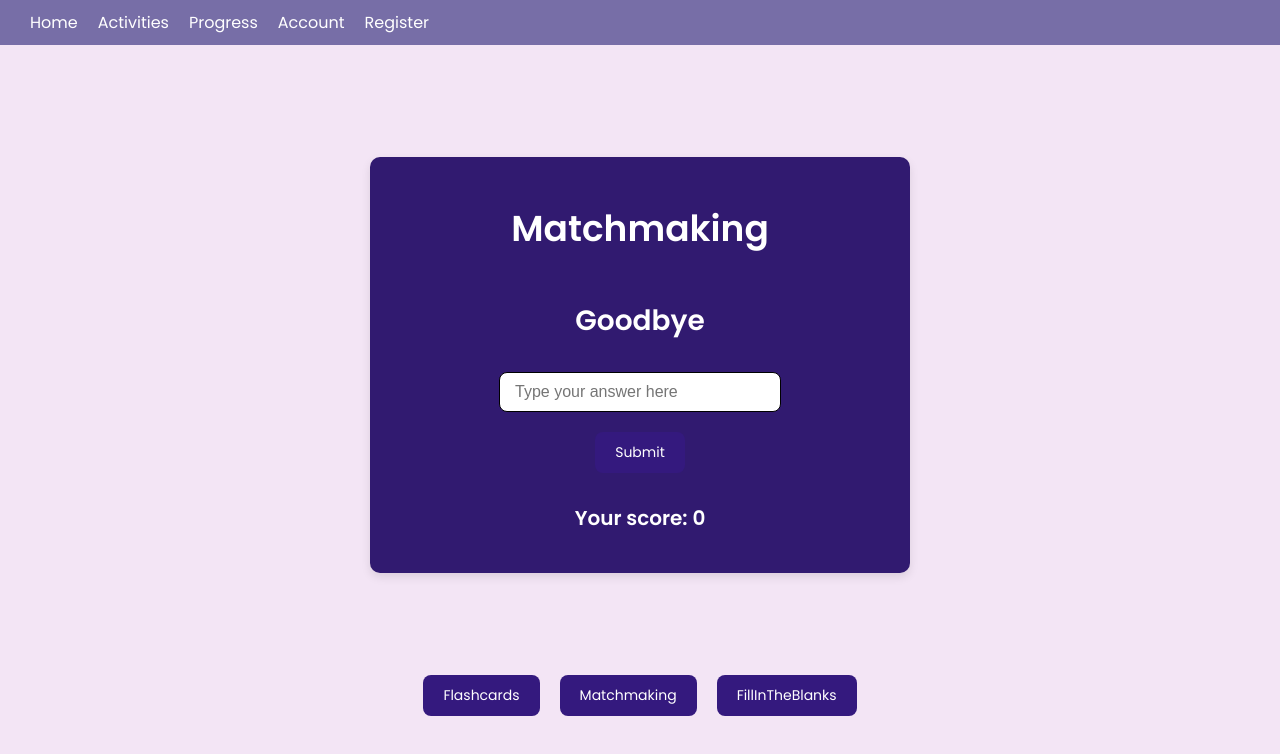
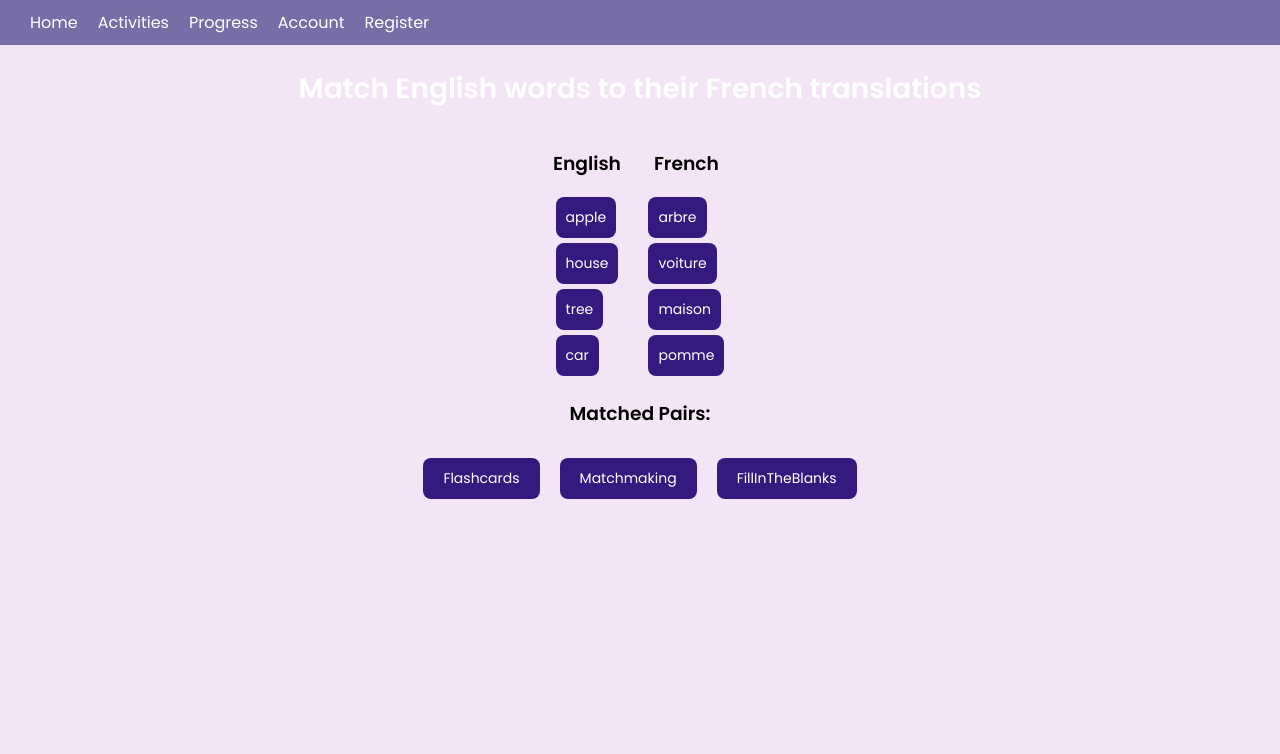
Before and after one commit to LisaTarn/Lost-In-Translation, a Next.js app: page /activities in a window 1280 px wide. Both pictures are taken after a click on the button "Matchmaking". Shown: the top 754 px of the page. Built offline with nearby package versions, Linux system fonts and the light colour scheme.

Commit message:
Made the matchmaking activity more of a matchmaking activity instead of an input

```diff
--- a/app/components/Matchmaking.js
+++ b/app/components/Matchmaking.js
@@ -1,58 +1,101 @@
 'use client'
-import React, { useState, useContext } from 'react';
+import React, { useContext, useState, useEffect } from "react";
 import { ProgressContext } from "./Progress";
 import '../globals.css';
 
-export default function Machmaking(){
+const words = [
+  { english: "apple", french: "pomme" },
+  { english: "house", french: "maison" },
+  { english: "car", french: "voiture" },
+  { english: "tree", french: "arbre" },
+];
 
-  const [score, setScore] = useState(0);
-  const [currentWord, setCurrentWord] = useState("");
-  const [input, setInput] = useState("");
+
+const shuffleArray = (array) => [...array].sort(() => Math.random() - 0.5);
+
+export default function MatchGame() {
+  const [shuffledWords, setShuffledWords] = useState([]);
+  const [shuffledTranslations, setShuffledTranslations] = useState([]);
+  const [selectedEnglish, setSelectedEnglish] = useState(null);
+  const [matchedPairs, setMatchedPairs] = useState([]);
+  const [message, setMessage] = useState("");
    const {progress, setProgress} = useContext(ProgressContext);
 
-  const words = [
-    { english: "Hello", french: "Bonjour" },
-    { english: "Goodbye", french: "Au revoir" },
-    { english: "Thank you", french: "Merci" }]
 
-    const getWord = () =>{
-        const wordIndex = Math.floor(Math.random() * words.length);
-        setCurrentWord(words[wordIndex]);
+  useEffect(() => {
+    setShuffledWords(shuffleArray(words));
+    setShuffledTranslations(shuffleArray(words));
+  }, []);
+
+  const handleEnglishClick = (word) => {
+    if (!matchedPairs.includes(word)) {
+      setSelectedEnglish(word);
+      setMessage(""); // Clear previous message
     }
+  };
 
-    const handleSubmit = (e) => {
-        e.preventDefault();
-        if (input.trim().toLowerCase() === currentWord.french.toLowerCase()) {
-          setScore(score + 1);
+  const handleFrenchClick = (word) => {
+    if (selectedEnglish) {
+      if (selectedEnglish.french === word.french) {
+        setMatchedPairs([...matchedPairs, selectedEnglish]);
         const currentProgress = progress;
           setProgress(currentProgress + 1);
-          alert("Correct!");
+        setMessage("Correct!");
       } else {
-          alert(`Incorrect! The correct answer was "${currentWord.french}"`);
+        setMessage("Incorrect! Try again.");
       }
-        setInput("");
-        getWord();
+      setSelectedEnglish(null); // Reset selection after match attempt
+    }
   };
 
-      React.useEffect(() => {getWord();}, []);
   return (
-        <div className="page">
-          <div className="matchmaking-container">
-            <h1>Matchmaking</h1>
-            <div className="word-container">
-              <h2>{currentWord.english}</h2>
-              <form onSubmit={handleSubmit}>
-                <input
-                  type="text"
-                  value={input}
-                  onChange={(e) => setInput(e.target.value)}
-                  placeholder="Type your answer here"
-                />
-                <button type="submit">Submit</button>
-              </form>
+    <div style={{ textAlign: "center" }}>
+      <h2>Match English words to their French translations</h2>
+      <p>
+        {message}
+      </p>
+      <div style={{ display: "flex", justifyContent: "center", gap: "20px" }}>
+        <div>
+          <h3>English</h3>
+          {shuffledWords.map((word) => (
+            <button
+              key={word.english}
+              onClick={() => handleEnglishClick(word)}
+              disabled={matchedPairs.includes(word)}
+              style={{
+                display: "block",
+                margin: "5px",
+                padding: "10px",
+                backgroundColor: selectedEnglish === word? "#5852d6" :  " #34197e",
+                fontWeight: selectedEnglish === word ? "bold" : "normal",
+              }}
+            >
+              {word.english}
+            </button>
+          ))}
         </div>
-            <p>Your score: {score}</p>
+        <div>
+          <h3>French</h3>
+          {shuffledTranslations.map((word) => (
+            <button
+              key={word.french}
+              onClick={() => handleFrenchClick(word)}
+              disabled={matchedPairs.includes(word)}
+              style={{
+                display: "block",
+                margin: "5px",
+                padding: "10px",
+              }}
+            >
+              {word.french}
+            </button>
+          ))}
         </div>
       </div>
-    )
+      <h3>Matched Pairs:</h3>
+      {matchedPairs.map((pair) => (
+        <p key={pair.english}>{pair.english} - {pair.french}</p>
+      ))}
+    </div>
+  );
 }
```
Lines whose indentation alone changed are shown as unchanged.
